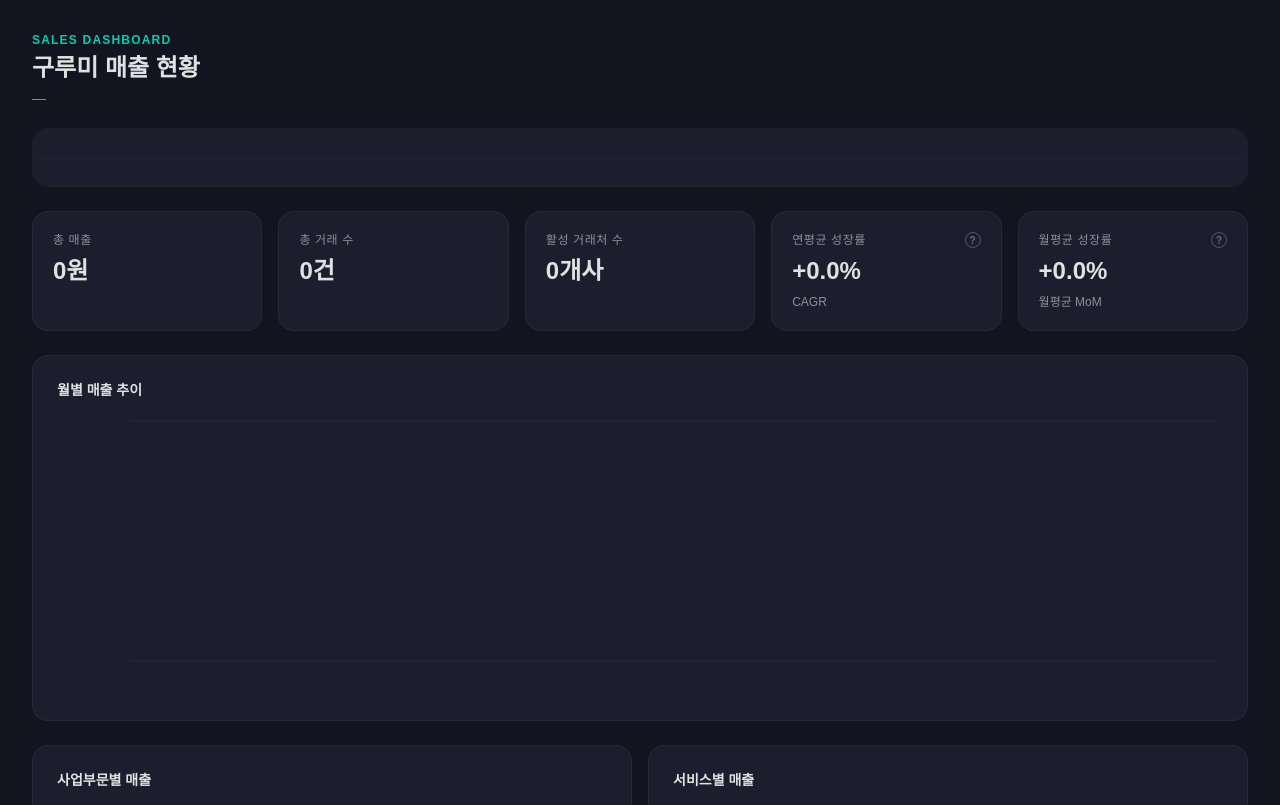
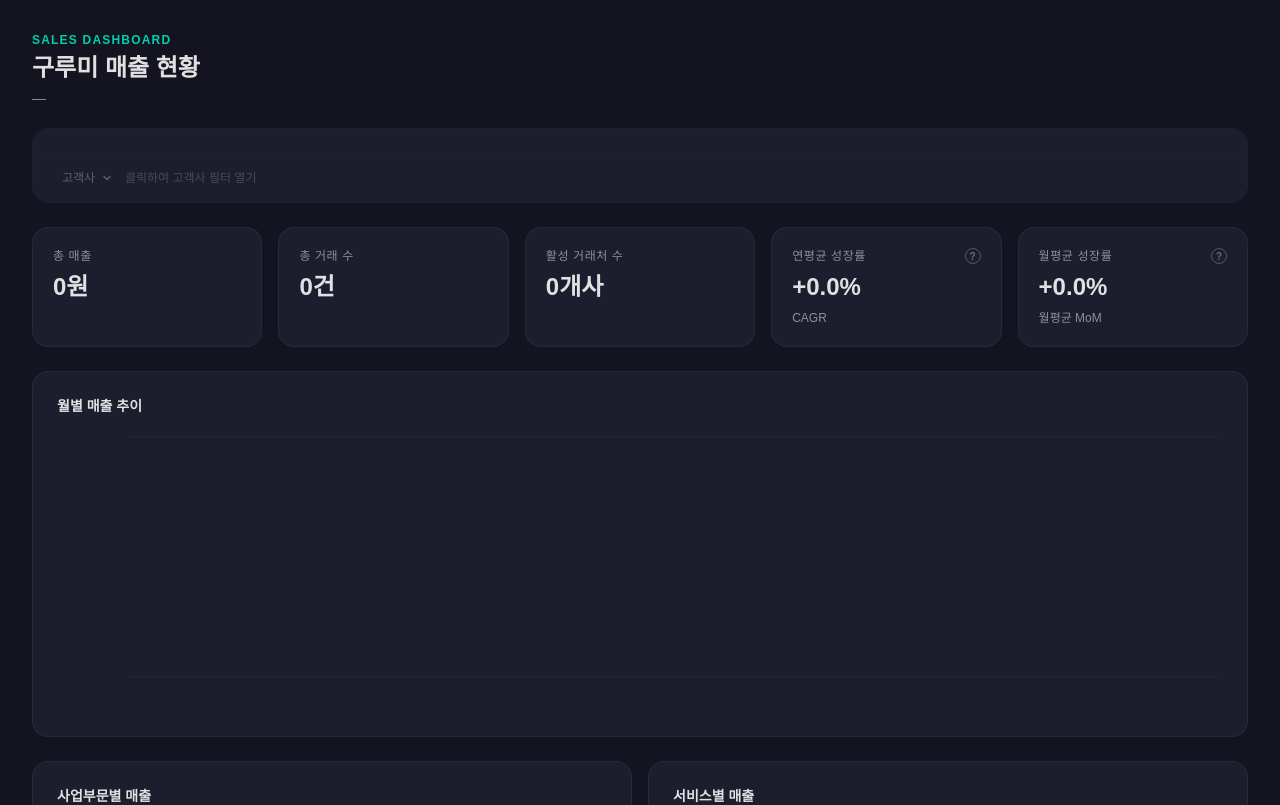
Before and after one commit to sohyeon1208/grm_test, a Next.js app: page / in a window 1280 px wide. Shown: the top 805 px of the page. Built offline with nearby package versions, Linux system fonts and the light colour scheme; a web font is replaced by a local one.

Commit message:
feat: 고객사 필터 접기/펼치기 토글

```diff
--- a/src/components/Dashboard.tsx
+++ b/src/components/Dashboard.tsx
@@ -1,6 +1,6 @@
 "use client";
 
-import { useMemo } from "react";
+import { useMemo, useState } from "react";
 import { useSearchParams, useRouter } from "next/navigation";
 import type { SalesRow } from "@/lib/sheets";
 import { processRaw } from "@/lib/process";
@@ -25,6 +25,8 @@ export default function Dashboard({ rows }: Props) {
   );
 
   const resetFilters = () => router.push("?", { scroll: false });
+
+  const [showCustomer, setShowCustomer] = useState(false);
 
   // URL 쿼리스트링에서 현재 필터 값 읽기
   const yearStr  = searchParams.get("year")     ?? undefined;
@@ -168,11 +170,38 @@ export default function Dashboard({ rows }: Props) {
               paramKey="service"
               options={data.filterOptions.services}
             />
-            <FilterRow
-              label="고객사"
-              paramKey="customer"
-              options={data.filterOptions.customers}
-            />
+
+            {/* 고객사 토글 */}
+            <div className="flex items-center gap-3">
+              <button
+                onClick={() => setShowCustomer((v) => !v)}
+                className="flex items-center gap-1.5 text-xs font-medium min-w-[4rem] justify-end transition-colors duration-200"
+                style={{ color: showCustomer ? "#00CFAA" : "rgba(255,255,255,0.3)" }}
+              >
+                고객사
+                <svg
+                  width="12" height="12" viewBox="0 0 24 24" fill="none"
+                  stroke="currentColor" strokeWidth="2.5" strokeLinecap="round" strokeLinejoin="round"
+                  style={{ transform: showCustomer ? "rotate(180deg)" : "rotate(0deg)", transition: "transform 0.2s" }}
+                >
+                  <polyline points="6 9 12 15 18 9" />
+                </svg>
+              </button>
+              {!showCustomer && (
+                <span className="text-xs" style={{ color: "rgba(255,255,255,0.2)" }}>
+                  클릭하여 고객사 필터 열기
+                </span>
+              )}
+            </div>
+            {showCustomer && (
+              <div className="pl-[4.75rem]">
+                <FilterRow
+                  label=""
+                  paramKey="customer"
+                  options={data.filterOptions.customers}
+                />
+              </div>
+            )}
           </div>
         </div>
       </div>
```
